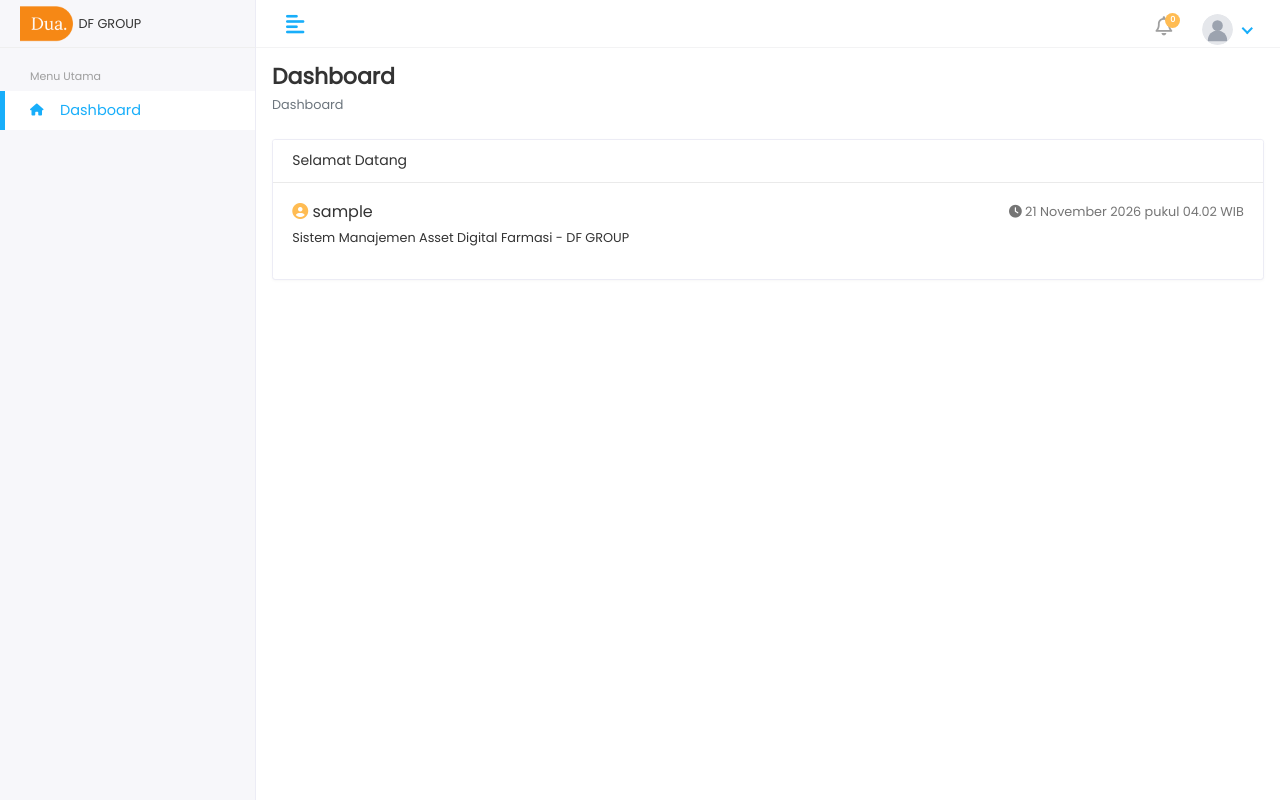
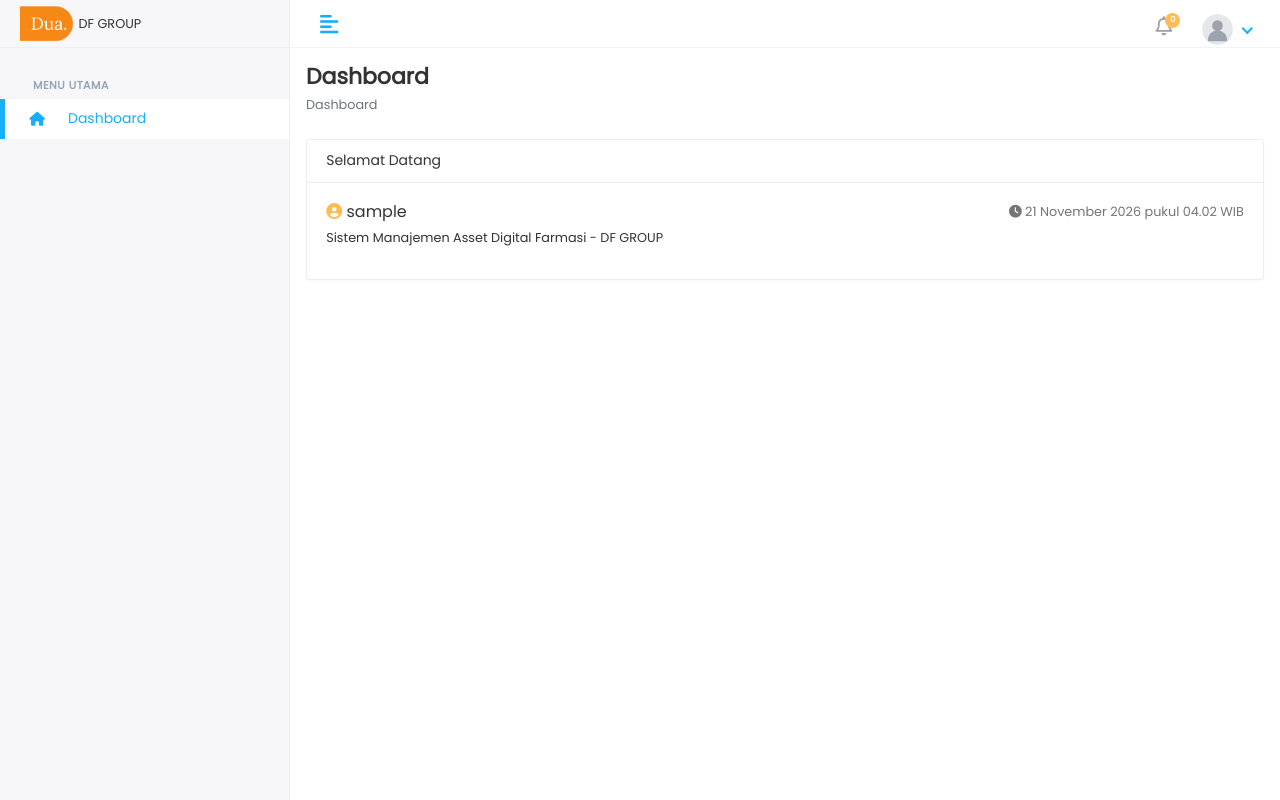
Before and after one commit to fthrzkamr/management_asset, a PHP site: page / in a window 1280 px wide. Run offline with PHP 8.4, Linux system fonts and the light colour scheme; the visitor is signed in with stand-in values (Sample User, id 1); data that the repository does not hold is empty.

Commit message:
fix(navbar): lebarkan sidebar menjadi 290px dan perbaiki posisi menu arrow dan badge

```diff
--- a/assets/css/style.css
+++ b/assets/css/style.css
@@ -1357,7 +1357,7 @@ div.dataTables_wrapper div.dataTables_info {
     height: 48px;
     padding: 0 20px;
     position: relative;
-    width: 256px;
+    width: 290px;
     z-index: 1;
     transition: all 0.2s ease-in-out;
     background-color: #f7f7fa;
@@ -1606,7 +1606,7 @@ footer p {
     position: fixed;
     top: 48px;
     transition: all 0.2s ease-in-out 0s;
-    width: 256px;
+    width: 290px;
     z-index: 1001;
 }
 .sidebar.opened {
@@ -1804,7 +1804,7 @@ footer p {
 	flex-direction: column;
 }
 .page-wrapper {
-	margin-left: 256px;
+	margin-left: 290px;
 	padding-top: 48px;
 	position: relative;
 	transition: all 0.4s ease;
--- a/layouts/navbar.php
+++ b/layouts/navbar.php
@@ -228,6 +228,47 @@ function is_active($patterns) {
 
     <!-- JS moved to footer to ensure jQuery loads first -->
     <style>
+        /* ═════════════════════════════════════════════
+           LEBAR SIDEBAR & LAYOUT RESPONSIF TERBARU
+           ═════════════════════════════════════════════ */
+        :root {
+            --sidebar-width: 290px;
+        }
+
+        @media (min-width: 992px) {
+            .header .header-left {
+                width: var(--sidebar-width) !important;
+            }
+            .sidebar {
+                width: var(--sidebar-width) !important;
+            }
+            .page-wrapper {
+                margin-left: var(--sidebar-width) !important;
+            }
+            .mini-sidebar.expand-menu .sidebar {
+                width: var(--sidebar-width) !important;
+            }
+            .mini-sidebar .header .header-left {
+                width: 78px !important;
+            }
+            .mini-sidebar .page-wrapper {
+                margin-left: 78px !important;
+            }
+        }
+
+        @media (max-width: 991.98px) {
+            .header .header-left {
+                width: 100% !important;
+            }
+            .sidebar {
+                width: 270px !important;
+                margin-left: -270px !important;
+            }
+            .page-wrapper {
+                margin-left: 0 !important;
+            }
+        }
+
         /* ═══════════════════════════════════════════
            SIDEBAR BADGE NOTIFIKASI - PREMIUM DESIGN
            ═══════════════════════════════════════════ */
@@ -244,8 +285,8 @@ function is_active($patterns) {
             color: #fff;
             background: linear-gradient(135deg, #ff416c 0%, #e8132b 100%);
             border-radius: 4px;
-            margin-left: auto; /* Memastikan badge selalu rapat ke kanan setelah text jika sisa space banyak */
-            margin-right: 5px; /* Memberi jarak sedikit dari tepi */
+            margin-left: auto; /* Memastikan badge selalu rapat ke kanan setelah text */
+            margin-right: 5px;
             vertical-align: middle;
             flex-shrink: 0;
             position: relative;
@@ -256,7 +297,7 @@ function is_active($patterns) {
         }
         /* Dot indikator kecil di dalam badge */
         .nav-badge-dot {
-            display: none; /* disembunyikan untuk badge yang punya angka */
+            display: none;
         }
         /* Animasi pulse lebih halus dan premium */
         @keyframes badgePulse {
@@ -274,7 +315,7 @@ function is_active($patterns) {
         .nav-badge {
             transition: all 0.25s ease;
         }
-        /* Badge untuk submenu (ukuran sedikit lebih kecil) */
+        /* Badge untuk submenu */
         #sidebar-menu ul li ul li a .nav-badge {
             min-width: 20px;
             height: 20px;
@@ -285,14 +326,98 @@ function is_active($patterns) {
             background: linear-gradient(135deg, #ff416c 0%, #c0392b 100%);
             box-shadow: 0 2px 6px rgba(192,57,43,0.4);
         }
-        /* Pastikan teks menu tidak wrap karena badge */
-        #sidebar-menu ul li a {
-            display: flex;
-            align-items: center;
-            flex-wrap: nowrap;
+
+        /* Top-level menu item styling */
+        #sidebar-menu > ul > li > a {
+            position: relative !important;
+            display: flex !important;
+            align-items: center !important;
+            margin: 0 -15px !important;
+            padding: 10px 42px 10px 22px !important;
+            font-size: 14px !important;
+            line-height: 1.4 !important;
+            transition: all 0.2s ease-in-out !important;
         }
-        #sidebar-menu ul li a span:not(.menu-arrow):not(.nav-badge) {
-            flex: 1;
+        #sidebar-menu > ul > li > a:hover,
+        #sidebar-menu > ul > li.active > a {
+            background-color: #fff !important;
+            color: #18aefa !important;
+            padding-left: 26px !important;
+        }
+        #sidebar-menu > ul > li > a i {
+            width: 22px !important;
+            font-size: 14px !important;
+            margin-right: 10px !important;
+            text-align: center !important;
+            flex-shrink: 0 !important;
+        }
+        #sidebar-menu > ul > li > a > span:first-of-type {
+            white-space: nowrap !important;
+            overflow: hidden !important;
+            text-overflow: ellipsis !important;
+            flex: 1 !important;
+        }
+
+        /* Menu Arrow: selalu presisi di kanan dan tidak bertabrakan dengan text */
+        #sidebar-menu .menu-arrow {
+            position: absolute !important;
+            right: 16px !important;
+            top: 50% !important;
+            transform: translateY(-50%) !important;
+            margin-top: 0 !important;
+            font-size: 13px !important;
+            color: #9e9e9e !important;
+            transition: transform 0.2s ease-in-out !important;
+            pointer-events: none !important;
+            line-height: 1 !important;
+        }
+        #sidebar-menu li a.subdrop .menu-arrow {
+            transform: translateY(-50%) rotate(90deg) !important;
+        }
+
+        /* Submenu Child Styling */
+        #sidebar-menu ul ul li a {
+            display: flex !important;
+            align-items: center !important;
+            justify-content: space-between !important;
+            padding: 8px 18px 8px 45px !important;
+            font-size: 13px !important;
+        }
+        #sidebar-menu ul ul li a .nav-badge {
+            margin-left: auto !important;
+            margin-right: 0 !important;
+        }
+
+        /* Parent Submenu Alert Indicator (!) */
+        .nav-parent-badge {
+            display: inline-flex !important;
+            align-items: center !important;
+            justify-content: center !important;
+            width: 18px !important;
+            height: 18px !important;
+            min-width: 18px !important;
+            border-radius: 4px !important;
+            padding: 0 !important;
+            margin-left: 6px !important;
+            margin-right: 0 !important;
+            font-size: 11px !important;
+            font-weight: 700 !important;
+            line-height: 1 !important;
+            color: #fff !important;
+            background: linear-gradient(135deg, #ff416c 0%, #e8132b 100%) !important;
+            box-shadow: 0 2px 6px rgba(232, 19, 43, 0.4) !important;
+            flex-shrink: 0 !important;
+            animation: badgePulse 2.5s ease-in-out infinite;
+        }
+
+        /* Section Title Header */
+        .sidebar-menu li.menu-title {
+            padding: 14px 18px 4px !important;
+            font-size: 11px !important;
+            font-weight: 700 !important;
+            letter-spacing: 0.5px !important;
+            text-transform: uppercase !important;
+            color: #94a3b8 !important;
         }
 
         /* ═════════════════════════════════════════════════════════════════════
@@ -323,7 +448,7 @@ function is_active($patterns) {
         .sidebar-inner::-webkit-scrollbar-thumb:hover {
             background: #94a3b8;
         }
-        /* Ruang padding bawah agar menu paling bawah (seperti PPX) tidak terpotong tepi layar */
+        /* Ruang padding bawah agar menu paling bawah tidak terpotong tepi layar */
         #sidebar-menu {
             padding-bottom: 70px !important;
         }
@@ -456,7 +581,7 @@ function is_active($patterns) {
                                 <i class="fas fa-clipboard-list"></i>
                                 <span>Pengajuan Aset & GA</span>
                                 <?php if ($totalLayananBadge > 0): ?>
-                                    <span class="badge badge-danger" style="margin-left: 10px; margin-right: 25px; width: 18px !important; height: 18px !important; display: inline-flex !important; align-items: center !important; justify-content: center !important; border-radius: 4px; padding: 0 !important; flex: none !important; font-size: 11px; vertical-align: middle;">!</span>
+                                    <span class="nav-parent-badge">!</span>
                                 <?php endif; ?>
                                 <span class="menu-arrow"></span>
                             </a>
@@ -617,7 +742,7 @@ function is_active($patterns) {
                                 <i class="fa-solid fa-check-double"></i>
                                 <span>Realisasi Kas (BKK/BKM)</span>
                                 <?php if ($totalRealisasiBadge > 0): ?>
-                                    <span class="badge badge-danger" style="margin-left: 10px; margin-right: 25px; width: 18px !important; height: 18px !important; display: inline-flex !important; align-items: center !important; justify-content: center !important; border-radius: 4px; padding: 0 !important; flex: none !important; font-size: 11px; vertical-align: middle;">!</span>
+                                    <span class="nav-parent-badge">!</span>
                                 <?php endif; ?>
                                 <span class="menu-arrow"></span>
                             </a>
@@ -648,7 +773,7 @@ function is_active($patterns) {
                                 <i class="fa-solid fa-money-bill-1-wave"></i>
                                 <span>Approval PPX</span>
                                 <?php if ($totalPpxBadge > 0): ?>
-                                    <span class="badge badge-danger" style="margin-left: 10px; margin-right: 25px; width: 18px !important; height: 18px !important; display: inline-flex !important; align-items: center !important; justify-content: center !important; border-radius: 4px; padding: 0 !important; flex: none !important; font-size: 11px; vertical-align: middle;">!</span>
+                                    <span class="nav-parent-badge">!</span>
                                 <?php endif; ?>
                                 <span class="menu-arrow"></span>
                             </a>
@@ -712,7 +837,7 @@ function is_active($patterns) {
                                 <i class="fas fa-wallet"></i>
                                 <span>Approval Anggaran</span>
                                 <?php if ($totalBudgetBadge > 0): ?>
-                                    <span class="badge badge-danger" style="margin-left: 10px; margin-right: 25px; width: 18px !important; height: 18px !important; display: inline-flex !important; align-items: center !important; justify-content: center !important; border-radius: 4px; padding: 0 !important; flex: none !important; font-size: 11px; vertical-align: middle;">!</span>
+                                    <span class="nav-parent-badge">!</span>
                                 <?php endif; ?>
                                 <span class="menu-arrow"></span>
                             </a>
@@ -890,7 +1015,7 @@ function is_active($patterns) {
                                 <i class="fas fa-boxes"></i>
                                 <span>Inventory ATK</span>
                                 <?php if ($totalATKBadge > 0): ?>
-                                    <span class="badge badge-danger" style="margin-left: 10px; margin-right: 25px; width: 18px !important; height: 18px !important; display: inline-flex !important; align-items: center !important; justify-content: center !important; border-radius: 4px; padding: 0 !important; flex: none !important; font-size: 11px; vertical-align: middle;">!</span>
+                                    <span class="nav-parent-badge">!</span>
                                 <?php endif; ?>
                                 <span class="menu-arrow"></span>
                             </a>
```
